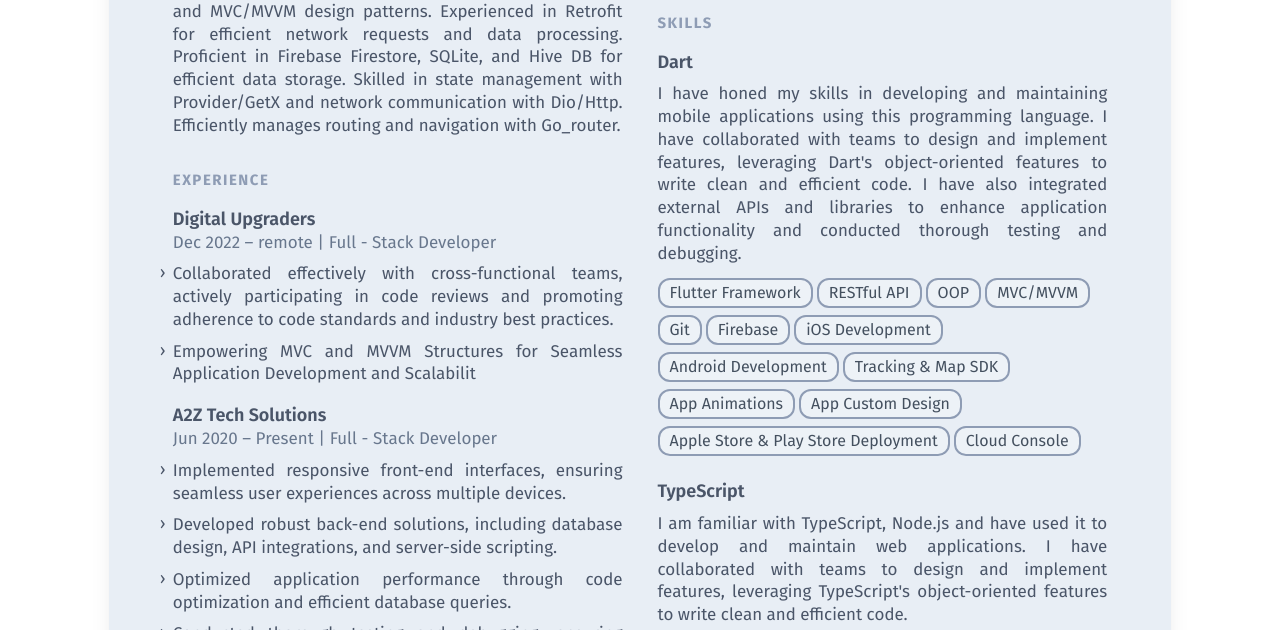
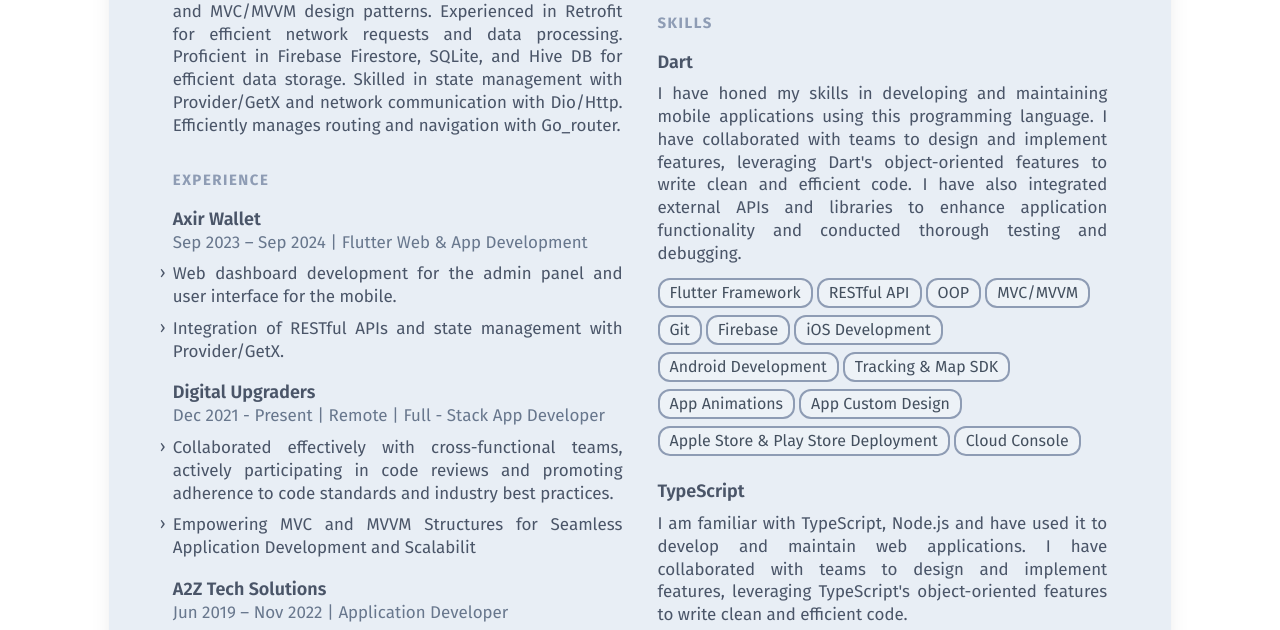
Before and after one commit to alimyasir/resume, a website: page docs/index.html in a window 1280 px wide. Shown: the part 309-939 px from the top of the page. Drawn offline with Linux system fonts and the light colour scheme.

Commit message:
Added: new job description

```diff
--- a/docs/index.html
+++ b/docs/index.html
@@ -117,14 +117,33 @@
                         <h2 class="mb-4 font-bold tracking-widest text-sm2 text-gray-550 print:font-normal">
                             EXPERIENCE
                         </h2>
-
+                        <section class="mb-4.5 break-inside-avoid">
+                            <header>
+                                <h3 class="text-lg font-semibold text-gray-700 leading-snugish">
+                                    Axir Wallet
+                                </h3>
+                                <p class="leading-normal text-md text-gray-650">
+                                    Sep 2023 – Sep 2024 | Flutter Web & App Development
+                                </p>
+                            </header>
+                            <ul>
+                                <li class="mt-2.1 text-md text-gray-700 leading-normal text-justify"><span
+                                        class="absolute -ml-3 sm:-ml-3.2 select-none transform -translate-y-px">›</span>
+                                    Web dashboard development for the admin panel and user interface for the mobile.
+                                </li>
+                                <li class="mt-2.1 text-md text-gray-700 leading-normal text-justify"><span
+                                        class="absolute -ml-3 sm:-ml-3.2 select-none transform -translate-y-px">›</span>
+                                    Integration of RESTful APIs and state management with Provider/GetX.
+                                </li>
+                            </ul>
+                        </section>
                         <section class="mb-4.5 break-inside-avoid">
                             <header>
                                 <h3 class="text-lg font-semibold text-gray-700 leading-snugish">
                                     Digital Upgraders
                                 </h3>
                                 <p class="leading-normal text-md text-gray-650">
-                                    Dec 2022 – remote | Full - Stack Developer
+                                    Dec 2021 - Present | Remote | Full - Stack App Developer
                                 </p>
                             </header>
                             <ul>
@@ -145,25 +164,10 @@
                                     A2Z Tech Solutions
                                 </h3>
                                 <p class="leading-normal text-md text-gray-650">
-                                    Jun 2020 – Present | Full - Stack Developer
+                                    Jun 2019 – Nov 2022 | Application Developer
                                 </p>
                             </header>
                             <ul>
-                                <li class="mt-2.1 text-md text-gray-700 leading-normal text-justify"><span
-                                        class="absolute -ml-3 sm:-ml-3.2 select-none transform -translate-y-px">›</span>Implemented
-                                    responsive front-end
-                                    interfaces, ensuring seamless user experiences across multiple devices.
-                                </li>
-                                <li class="mt-2.1 text-md text-gray-700 leading-normal text-justify"><span
-                                        class="absolute -ml-3 sm:-ml-3.2 select-none transform -translate-y-px">›</span>Developed
-                                    robust back-end solutions,
-                                    including database design, API integrations, and server-side scripting.
-                                </li>
-                                <li class="mt-2.1 text-md text-gray-700 leading-normal text-justify"><span
-                                        class="absolute -ml-3 sm:-ml-3.2 select-none transform -translate-y-px">›</span>Optimized
-                                    application performance
-                                    through code optimization and efficient database queries.
-                                </li>
                                 <li class="mt-2.1 text-md text-gray-700 leading-normal text-justify"><span
                                         class="absolute -ml-3 sm:-ml-3.2 select-none transform -translate-y-px">›</span>Conducted
                                     thorough testing and
```
Also changed, not shown: docs/build.css.
